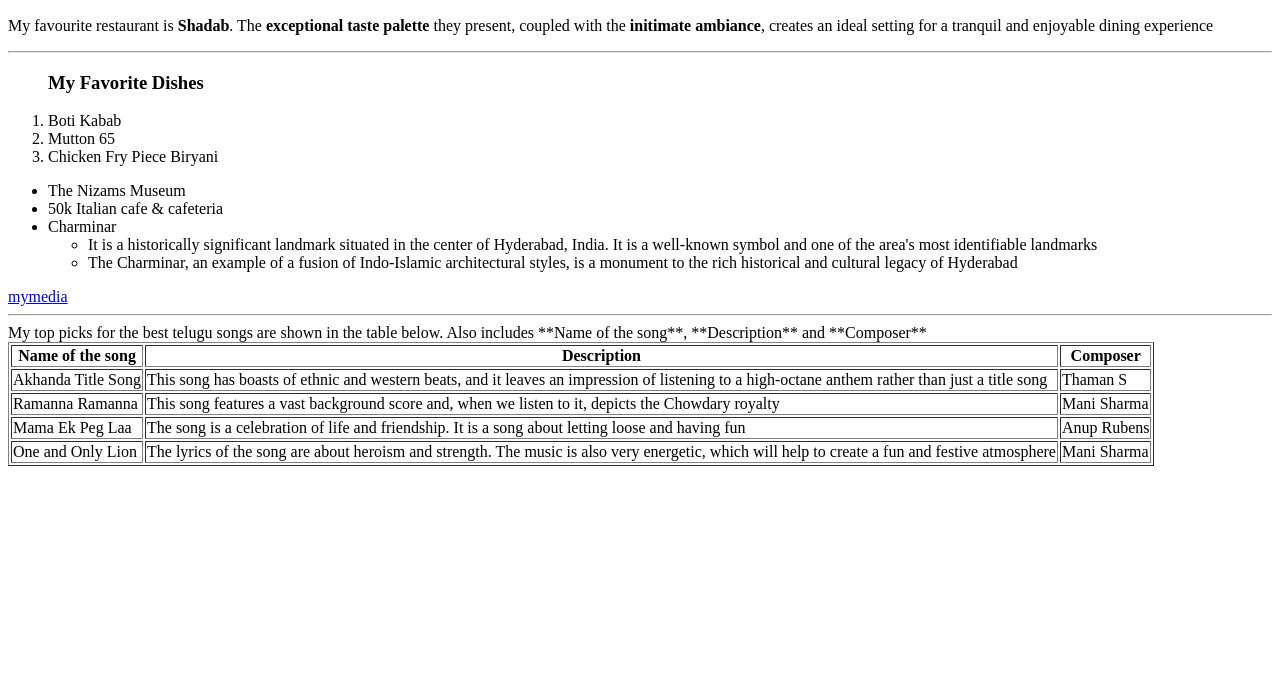
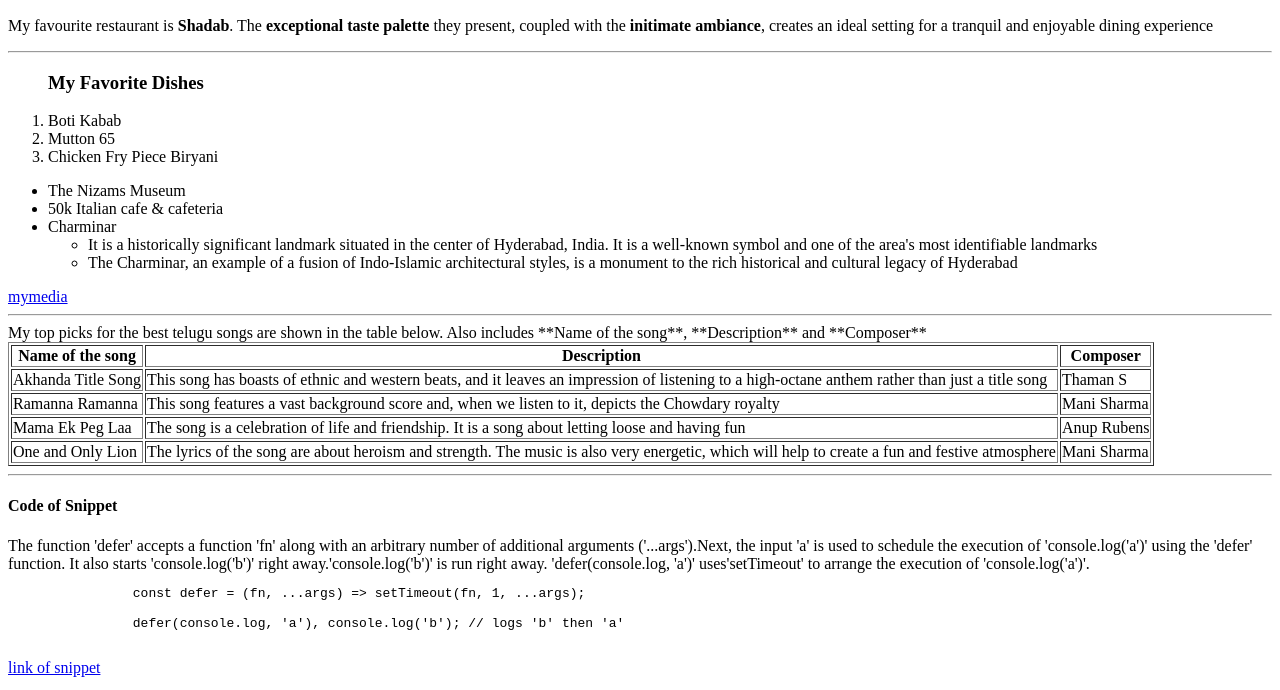
Before and after one commit to 44-563-Web-Apps-S24/44563-webapps-s24-assignment3-Sivapavankumar, a plain HTML site: page index.html in a window 1280 px wide. Shown: the part 110-800 px from the top of the page. Drawn offline with Linux system fonts and the light colour scheme.

Commit message:
added snippet code and described about code

```diff
--- a/index.html
+++ b/index.html
@@ -67,5 +67,17 @@
             </tr>
             </table>
 
+            <hr>
+            <h4>Code of Snippet</h4>
+            The function 'defer' accepts a function 'fn' along with an arbitrary number of additional arguments ('...args').Next, the input 'a' is used to schedule the execution of 'console.log('a')' using the 'defer' function. It also starts 'console.log('b')' right away.'console.log('b')' is run right away.
+            'defer(console.log, 'a')' uses'setTimeout' to arrange the execution of 'console.log('a')'.
+            <pre>
+                const defer = (fn, ...args) => setTimeout(fn, 1, ...args);
+
+                defer(console.log, 'a'), console.log('b'); // logs 'b' then 'a'
+            </pre>
+            <a href="https://code.pieces.app/collections/javascript">link of snippet</a>
+
+
 </body>
 </html>
```
